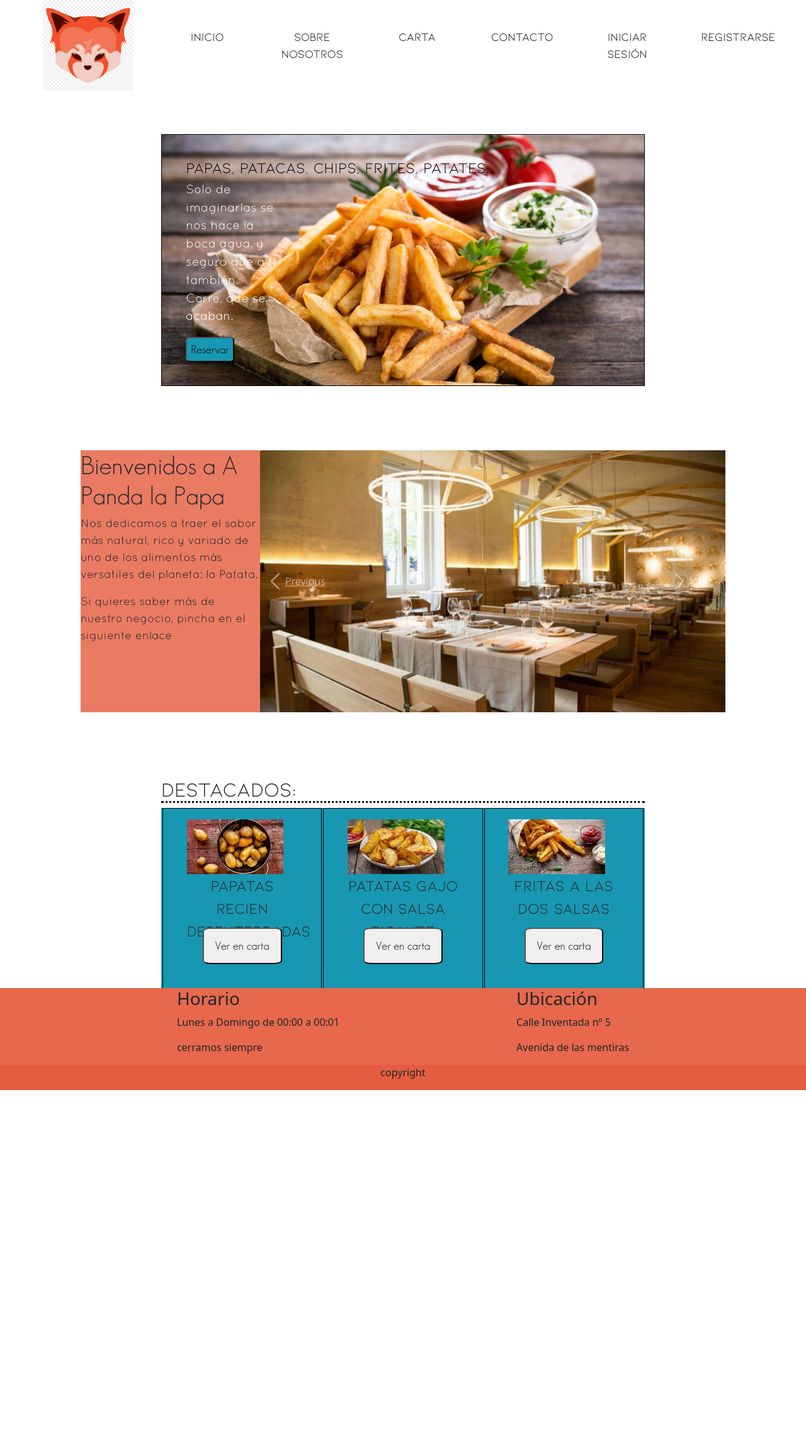
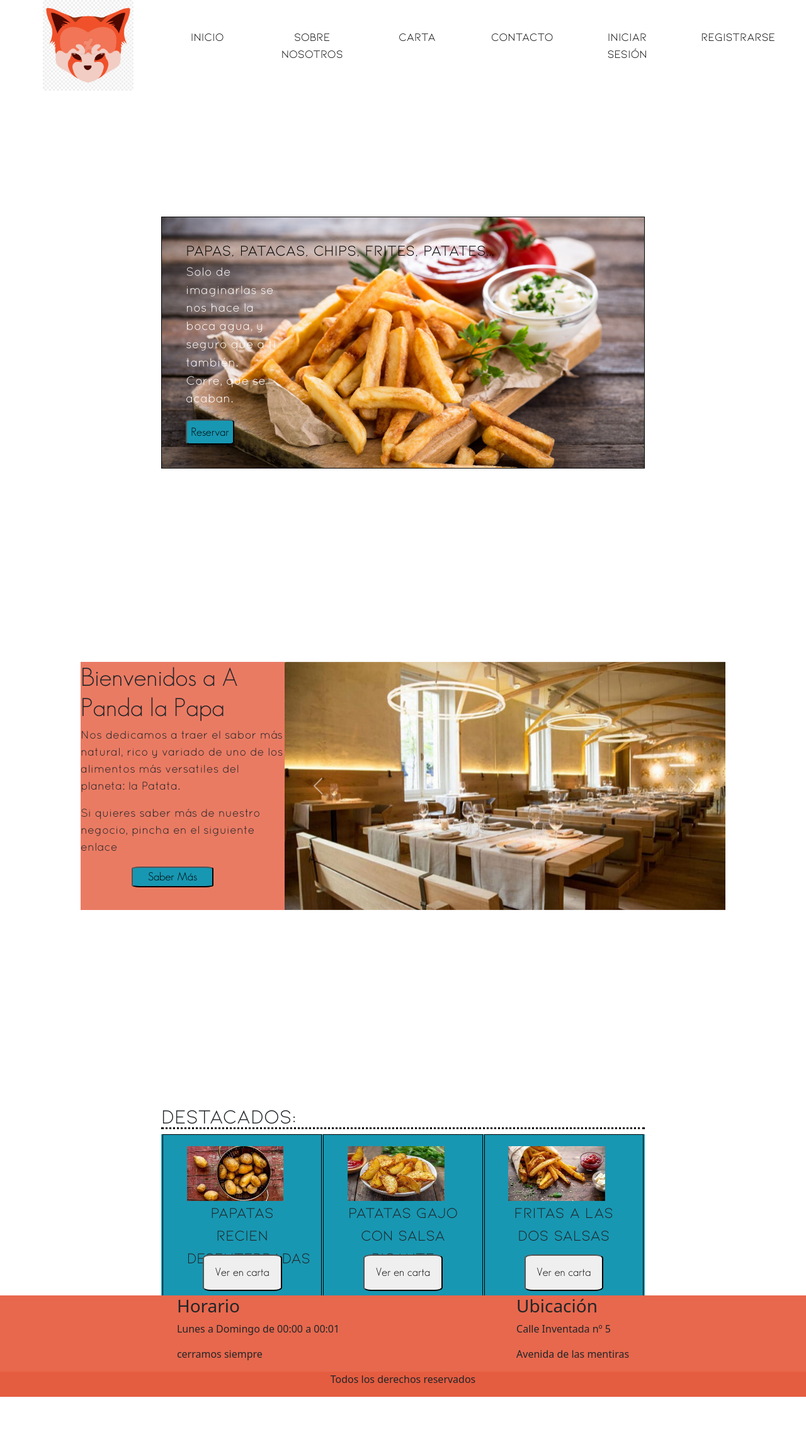
Before and after one commit to Pijemo/JaviPapa, a PHP site: page / in a window 1280 px wide. Shown: the whole page at 63% size. Before the commit the page ends 1731 px from the top, so only its background shows below. Run offline with PHP 8.4, Linux system fonts and the light colour scheme.

Commit message:
Carrusel e imagen bien implementadas. Algo más de margen en el support

```diff
--- a/index.html
+++ b/index.html
@@ -5,7 +5,7 @@
     <meta charset="UTF-8">
     <meta http-equiv="X-UA-Compatible" content="IE=edge">
     <meta name="viewport" content="width=device-width, initial-scale=1.0">
-    <title>A panda la papa</title>
+    <title>A Panda la Papa</title>
     <link rel="stylesheet" href="bootstrap5/css/bootstrap.css">
     <link rel="stylesheet" href="styles/styles.css">
 </head>
@@ -36,29 +36,30 @@
                 <h1>Bienvenidos a A Panda la Papa</h1>
                 <div><p>Nos dedicamos a traer el sabor más natural, rico y variado de uno de los alimentos más versatiles del planeta: la Patata.
                 </p>
-                <p>Si quieres saber más de nuestro negocio, pincha en el siguiente enlace</p></div>
+                <p>Si quieres saber más de nuestro negocio, pincha en el siguiente enlace</p>
+            <button>Saber Más</button></div>
             </div>
 
-            <div id="carouselExampleControls" class="carousel slide" data-ride="carousel">
+            <div id="carouselExampleControls" class="carousel"  data-bs-ride="carousel">
                 <div class="carousel-inner">
                   <div class="carousel-item active">
-                    <img class="d-block w-100" src="img/r1.jpg" alt="First slide">
+                    <img src="img/r1.jpg" class="d-block w-100" alt="...">
                   </div>
                   <div class="carousel-item">
-                    <img class="d-block w-100" src="img/r2.jpg" alt="Second slide">
+                    <img src="img/r2.jpg" class="d-block w-100" alt="...">
                   </div>
                   <div class="carousel-item">
-                    <img class="d-block w-100" src="img/r3.jpg" alt="Third slide">
+                    <img src="img/r3.jpg" class="d-block w-100" alt="...">
                   </div>
                 </div>
-                <a class="carousel-control-prev" href="#carouselExampleControls" role="button" data-slide="prev">
+                <button class="carousel-control-prev" type="button" data-bs-target="#carouselExampleControls" data-bs-slide="prev">
                   <span class="carousel-control-prev-icon" aria-hidden="true"></span>
-                  <span class="sr-only">Previous</span>
-                </a>
-                <a class="carousel-control-next" href="#carouselExampleControls" role="button" data-slide="next">
+                  <span class="visually-hidden">Previous</span>
+                </button>
+                <button class="carousel-control-next" type="button" data-bs-target="#carouselExampleControls" data-bs-slide="next">
                   <span class="carousel-control-next-icon" aria-hidden="true"></span>
-                  <span class="sr-only">Next</span>
-                </a>
+                  <span class="visually-hidden">Next</span>
+                </button>
               </div>
 
         </section>
@@ -101,11 +102,11 @@
         </section>
         <section id='fBot'>
             <div id="copy">
-                <p>copyright</p>
+                <p>Todos los derechos reservados</p>
             </div>
         </section>
     </footer>
-    <script src="bootstrap5/js/bootstrap.bundle.js"></script>
+    <script src="bootstrap5/js/bootstrap.min.js"></script>
 </body>
 
 </html>
--- a/styles/_main.scss
+++ b/styles/_main.scss
@@ -42,7 +42,7 @@
         background-color: lighten($principal,5%);
 
 
-        width: 25vw;
+        width: 30vw;
         h1{
             font-family: "gsans";
         }
@@ -50,12 +50,27 @@
             font-family: "quicksand";
             font-size: large;
         }
+        div button{
+
+                margin-left: 25%;
+
+                border-radius: 10%;
+                font-family: "gsans";
+                font-size: large;
+                background-color: $complement;
+                width: 40%;
+                height: 70%;
+
+        }
     }
 
 }
 #carouselExampleControls{
     margin-right: 10%;
-
+   .carousel-item img{
+       width: 50%;
+       height: 50%;
+   }
 }
 #destacados{
     @include flex-row;
@@ -69,7 +84,7 @@
     flex-basis: 33%;
     align-content: center;
     figure{
-        align-self: center;
+       align-self: center;
        width: 70%;
        height: 60%;
         img{
@@ -98,7 +113,9 @@ section>h2 {
     border-bottom: dotted 0.1em black;
 }
 #support{
+
     @include margins;
+    margin-bottom: 15%;
     font-family: 'kiona';
     @include flex-column
 }
--- a/styles/_mixins.scss
+++ b/styles/_mixins.scss
@@ -8,6 +8,6 @@
     flex-direction: column;
 }
 @mixin margins{
-    margin-top: 5%;
-    margin-bottom: 5%;
+    margin-top: 15%;
+    margin-bottom: 15%;
 }
--- a/styles/styles.css
+++ b/styles/styles.css
@@ -93,8 +93,8 @@ span {
   background-image: url("../img/fondopatatas.jpg");
   background-size: 100% 150px;
   color: white;
-  margin-top: 5%;
-  margin-bottom: 5%;
+  margin-top: 15%;
+  margin-bottom: 15%;
   height: 50vh;
   background-size: cover;
 }
@@ -127,14 +127,14 @@ span {
   display: flex;
   flex-direction: row;
   justify-content: space-between;
-  margin-top: 5%;
-  margin-bottom: 5%;
+  margin-top: 15%;
+  margin-bottom: 15%;
   background-repeat: no-repeat;
 }
 #mid #bienvenidos {
   margin-left: 10%;
   background-color: #ea7b63;
-  width: 25vw;
+  width: 30vw;
 }
 #mid #bienvenidos h1 {
   font-family: "gsans";
@@ -143,9 +143,22 @@ span {
   font-family: "quicksand";
   font-size: large;
 }
+#mid #bienvenidos div button {
+  margin-left: 25%;
+  border-radius: 10%;
+  font-family: "gsans";
+  font-size: large;
+  background-color: #1897b2;
+  width: 40%;
+  height: 70%;
+}
 
 #carouselExampleControls {
   margin-right: 10%;
+}
+#carouselExampleControls .carousel-item img {
+  width: 50%;
+  height: 50%;
 }
 
 #destacados {
@@ -190,8 +203,9 @@ section > h2 {
 }
 
 #support {
-  margin-top: 5%;
-  margin-bottom: 5%;
+  margin-top: 15%;
+  margin-bottom: 15%;
+  margin-bottom: 15%;
   font-family: "kiona";
   display: flex;
   flex-direction: column;
```
Also changed, not shown: img/r1.jpg, img/r2.jpg, img/r3.jpg, 1 other file.
